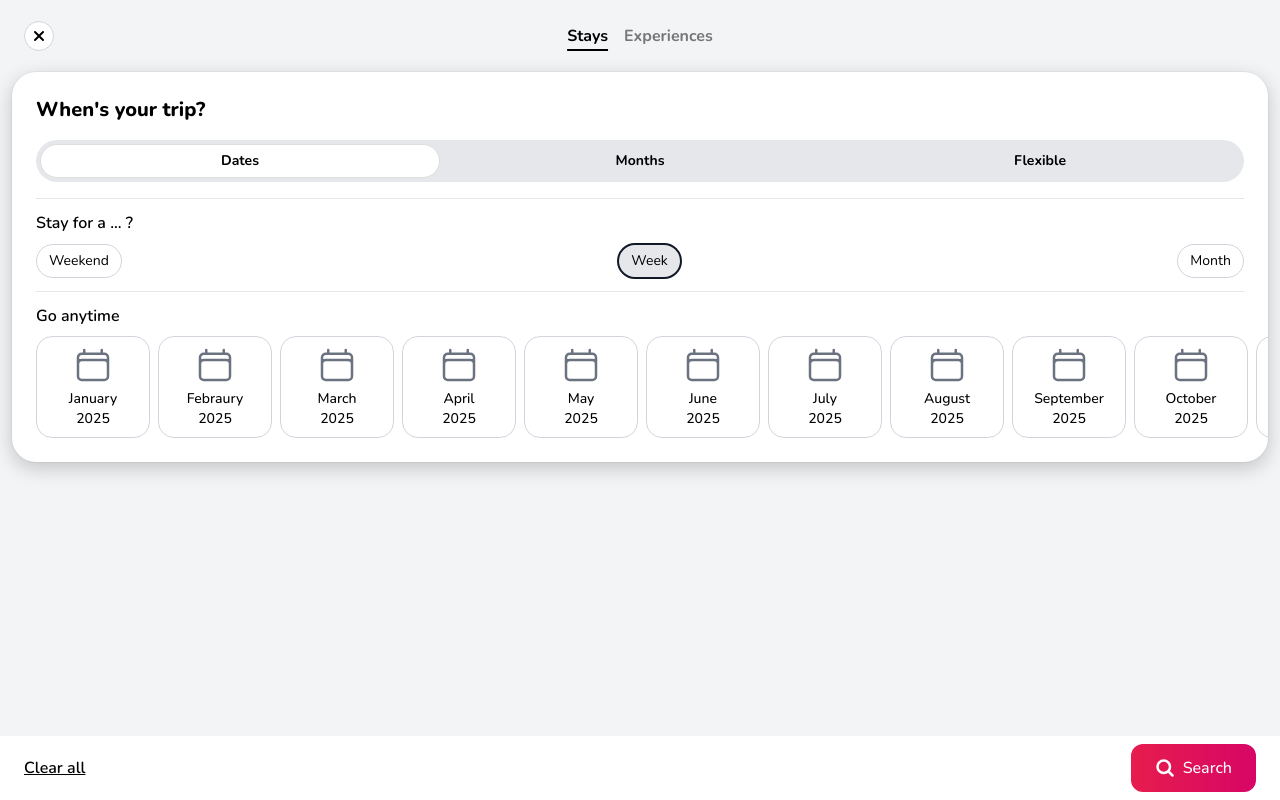
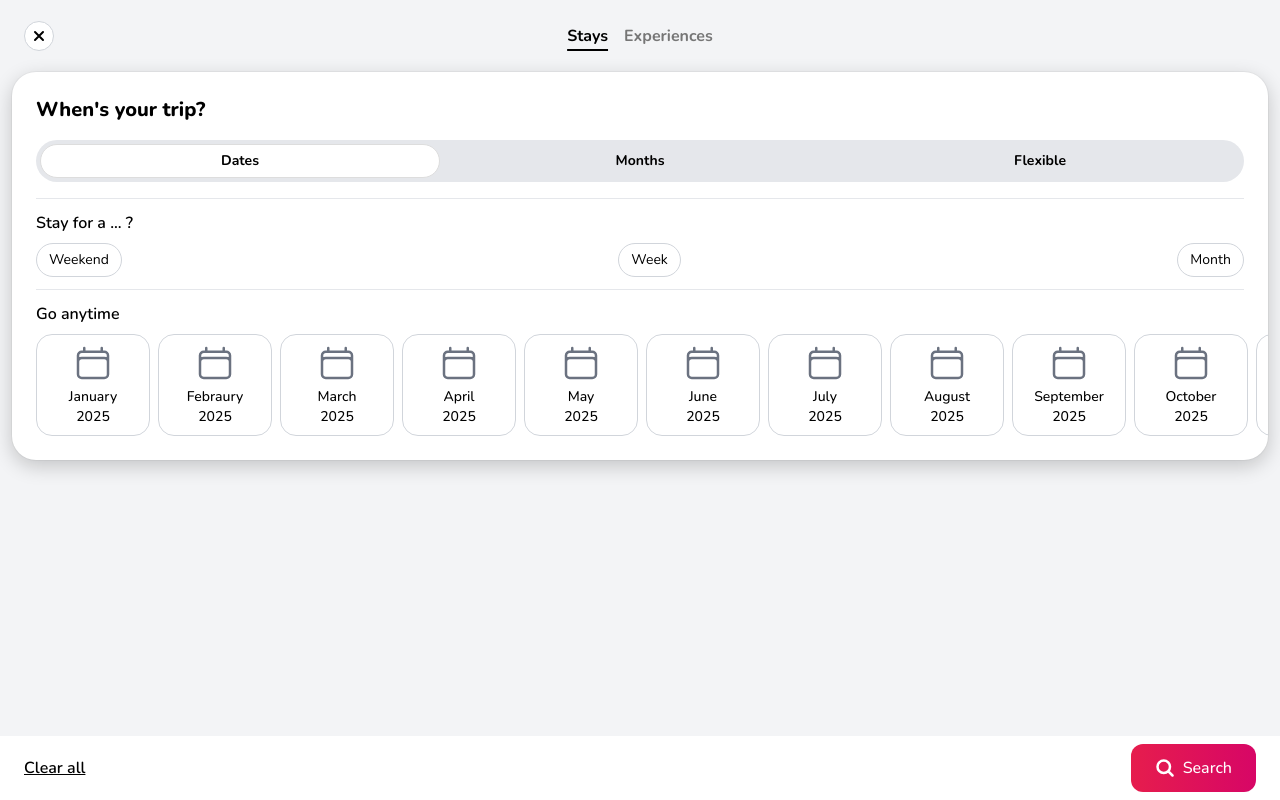
Before and after one commit to FranciscoJavierMartin/airbnb-tailwindcss, a Nuxt app: page / in a window 1280 px wide. Built offline with nearby package versions, Linux system fonts and the light colour scheme.

Commit message:
Add active state

```diff
--- a/components/header/search-modal.vue
+++ b/components/header/search-modal.vue
@@ -53,19 +53,25 @@
               <div class="mb-2 font-semibold">Stay for a {{ stayForA }} ?</div>
               <div class="flex items-center justify-between gap-4 text-sm">
                 <button
-                  class="rounded-full border border-gray-300 px-3 py-1.5"
+                  class="selected-stay"
+                  :class="{ active: stayForA === 'weekend' }"
+                  :disabled="stayForA === 'weekend'"
                   @click="stayForA = 'weekend'"
                 >
                   Weekend
                 </button>
                 <button
-                  class="rounded-full border-2 border-gray-900 bg-gray-200 px-3 py-1.5"
+                  class="selected-stay"
+                  :class="{ active: stayForA === 'week' }"
+                  :disabled="stayForA === 'week'"
                   @click="stayForA = 'week'"
                 >
                   Week
                 </button>
                 <button
-                  class="rounded-full border border-gray-300 px-3 py-1.5"
+                  class="selected-stay"
+                  :class="{ active: stayForA === 'month' }"
+                  :disabled="stayForA === 'month'"
                   @click="stayForA = 'month'"
                 >
                   Month
@@ -131,3 +137,13 @@ const months = [
   'December',
 ];
 </script>
+
+<style lang="postcss">
+.selected-stay {
+  @apply rounded-full border border-gray-300 px-3 py-1.5;
+
+  &.active {
+    @apply border-2 border-gray-900 bg-gray-200;
+  }
+}
+</style>
```
